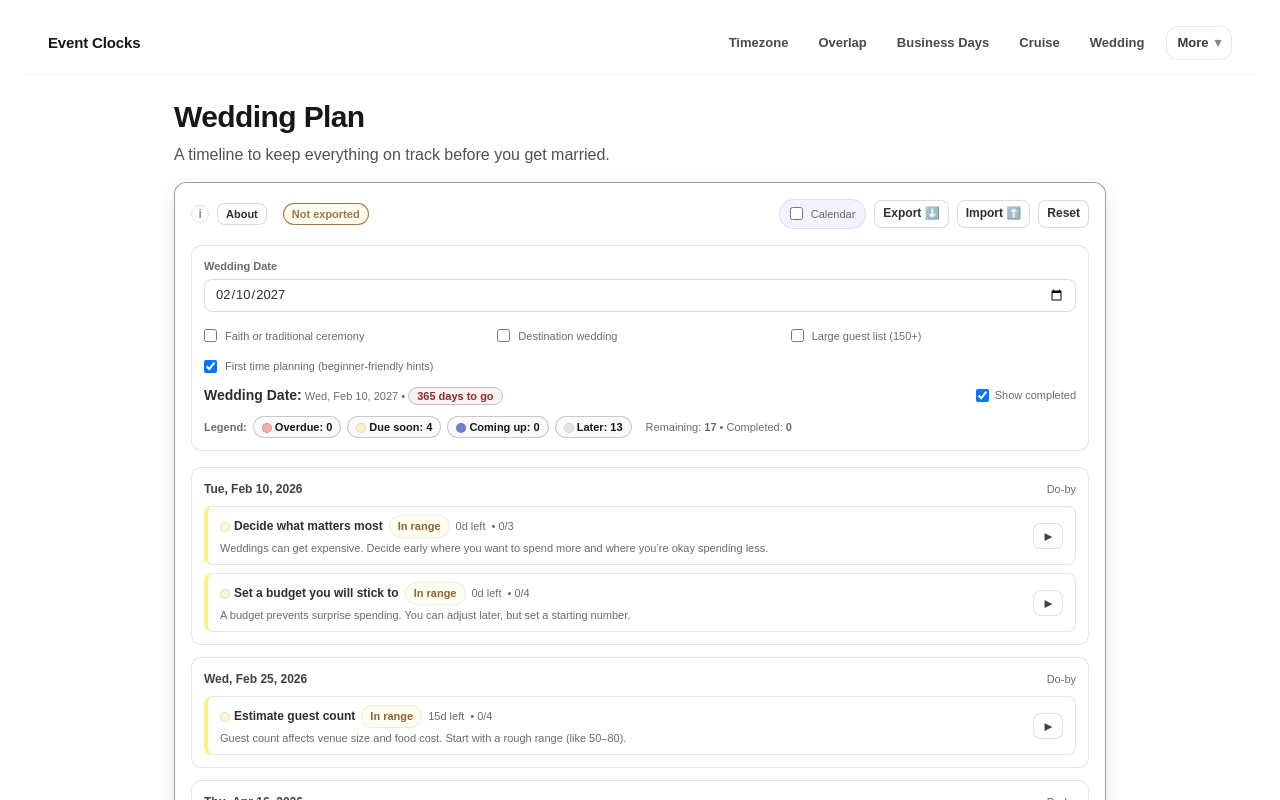
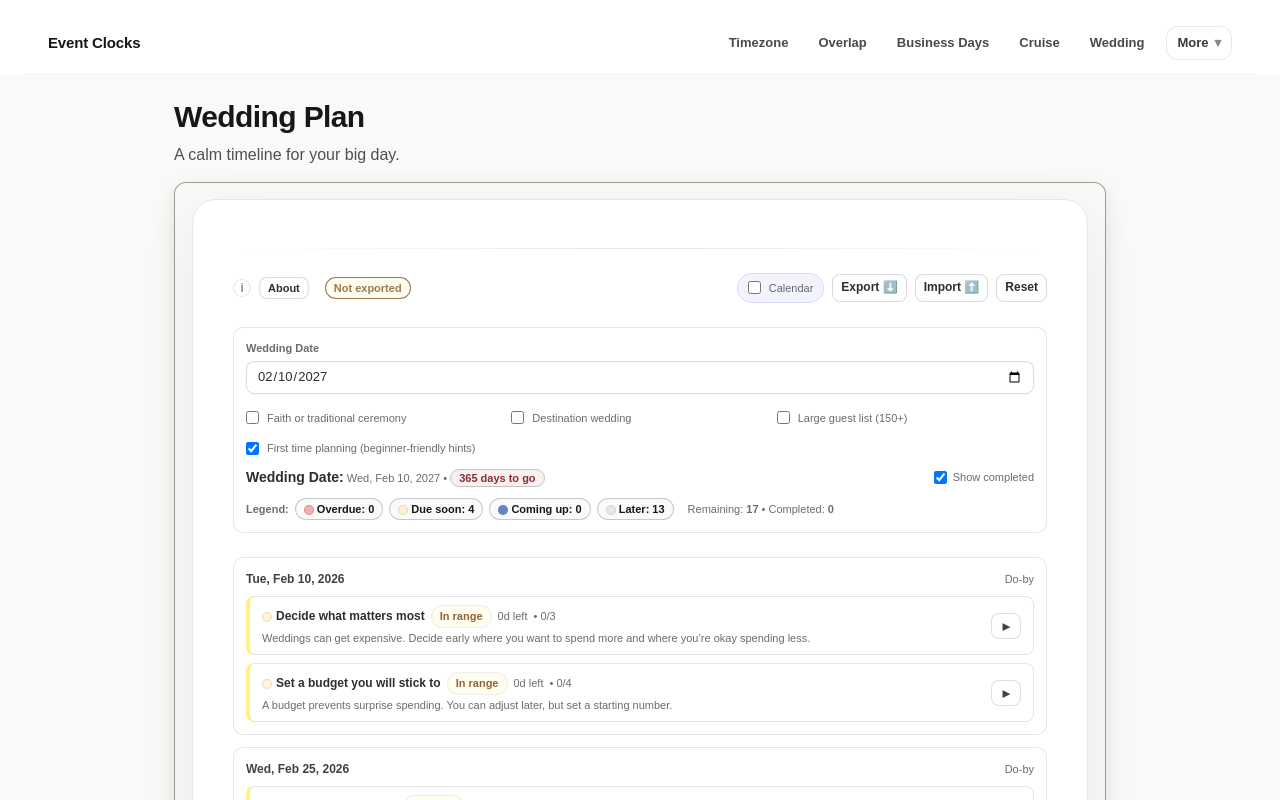
Before and after one commit to eventclock/event-clocks, a Next.js app: page /wedding-plan in a window 1280 px wide. Shown: the top 800 px of the page. Built offline with nearby package versions, Linux system fonts and the light colour scheme.

Commit message:
changed color of wedding-plan

```diff
--- a/src/app/wedding-plan/WeddingPlanClient.tsx
+++ b/src/app/wedding-plan/WeddingPlanClient.tsx
@@ -1196,10 +1196,13 @@ export default function WeddingPlanClient() {
   }
 
   return (
-    <PageShell title="Wedding Plan" subtitle="A timeline to keep everything on track before you get married.">
-      <div className={styles.wrap}>
-        <div className="mx-auto max-w-5xl space-y-4">
-          {/* Top bar */}
+    <div className="min-h-screen bg-[#faf9f7]">
+      <PageShell title="Wedding Plan" subtitle="A calm timeline for your big day.">
+        <div className={styles.wrap}>
+          <div className="mx-auto max-w-4xl space-y-6 rounded-3xl border border-[#e9e5df] bg-white px-10 py-12 shadow-[0_18px_60px_rgba(0,0,0,0.06)]">
+            <div className="mb-6 h-px w-full bg-gradient-to-r from-transparent via-black/10 to-transparent" />
+
+            {/* Top bar */}
           <div className={styles.row} style={{ justifyContent: "space-between" }}>
             <div className={styles.row}>
               <button
@@ -1657,8 +1660,6 @@ export default function WeddingPlanClient() {
               );
             })}
           </div>
-        </div>
-      </div>
 
 
 
@@ -1788,11 +1789,10 @@ export default function WeddingPlanClient() {
             </div>
           </div>
 
-
+        </div>
+    </div>
     </PageShell>
-
-
-
+    </div>
   );
 
 
```
